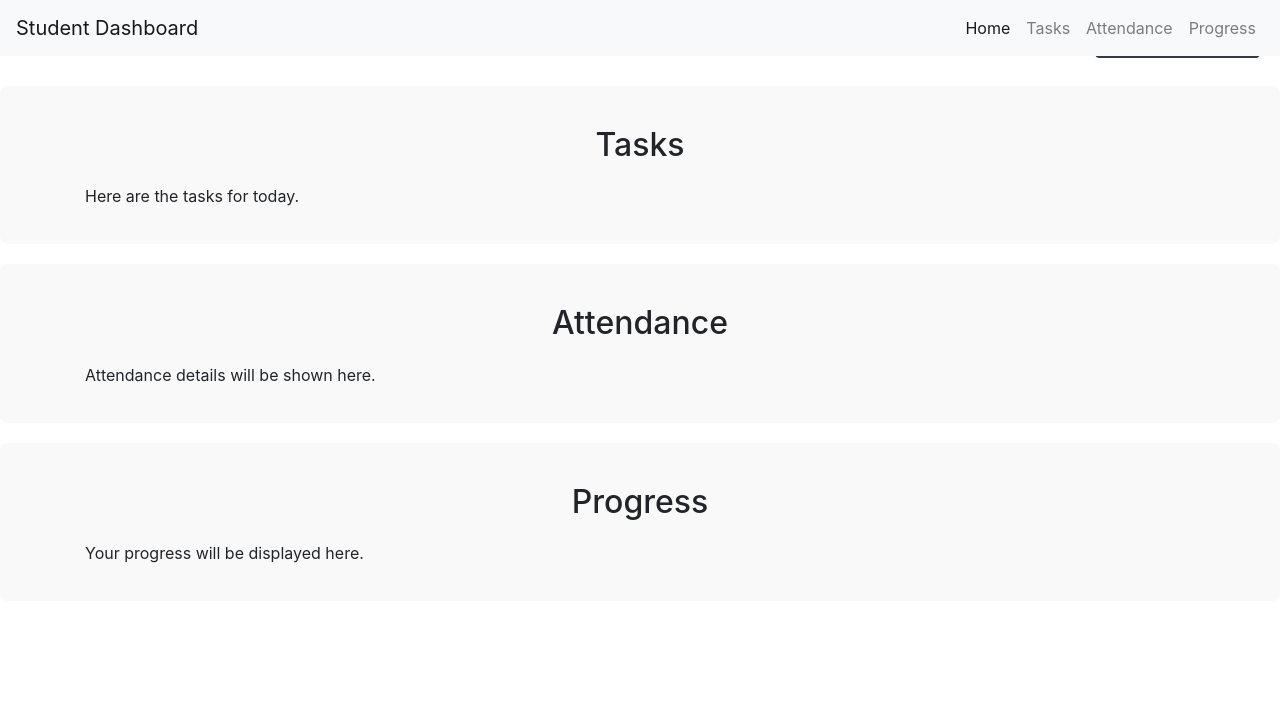
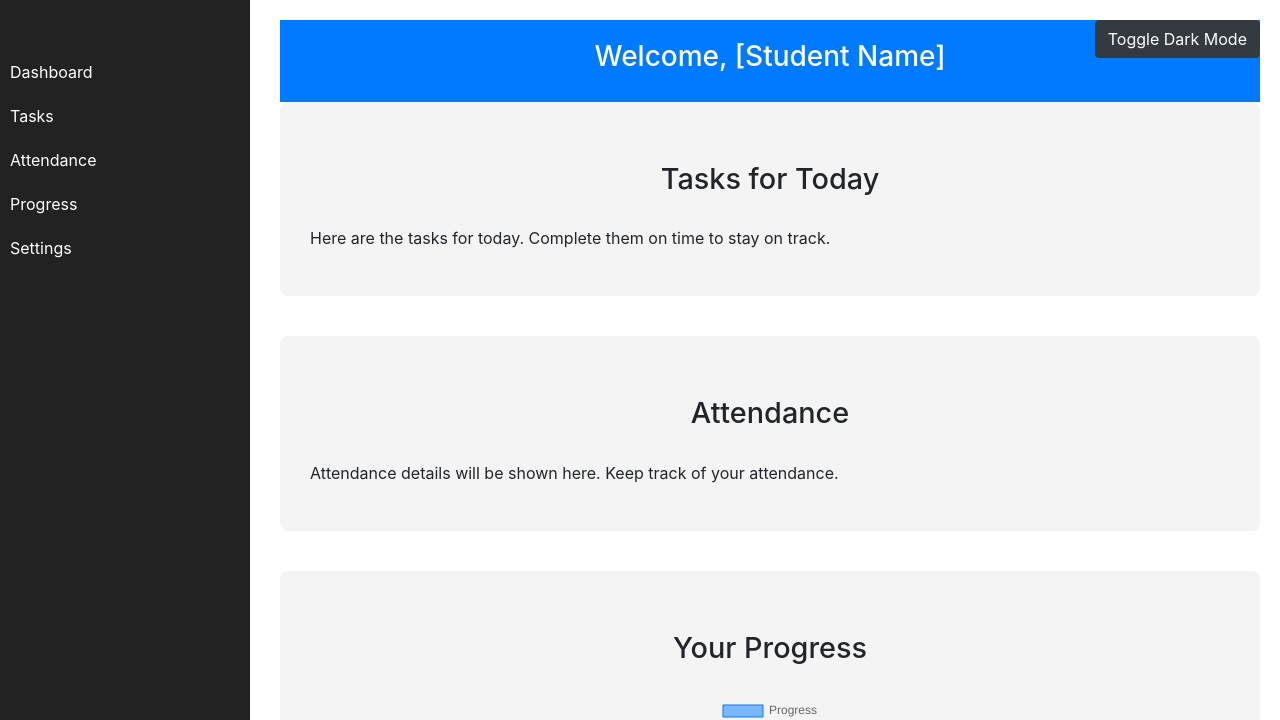
Before and after one commit to Shashank-1-piez/student-dashboard, a plain HTML site: page index.html in a window 1280 px wide. Shown: the top 720 px of the page. Drawn offline with nearby package versions, Linux system fonts and the light colour scheme.

Commit message:
Update index.html

```diff
--- a/index.html
+++ b/index.html
@@ -5,11 +5,14 @@
   <meta name="viewport" content="width=device-width, initial-scale=1.0">
   <title>Student Dashboard</title>
 
-  <!-- AOS CSS -->
+  <!-- AOS CSS (For Scroll Animations) -->
   <link href="https://unpkg.com/aos@2.3.1/dist/aos.css" rel="stylesheet">
 
-  <!-- Bootstrap CSS for layout -->
+  <!-- Bootstrap CSS for Layout -->
   <link rel="stylesheet" href="https://maxcdn.bootstrapcdn.com/bootstrap/4.5.2/css/bootstrap.min.css">
+
+  <!-- Chart.js for Progress Chart -->
+  <script src="https://cdn.jsdelivr.net/npm/chart.js"></script>
 
   <style>
     /* Dark Mode Styles */
@@ -18,29 +21,50 @@
       color: white;
     }
 
-    /* Optional: Add some transitions for smooth color change */
-    body {
-      transition: background-color 0.3s ease, color 0.3s ease;
+    /* Sidebar Styling */
+    .sidebar {
+      height: 100vh;
+      width: 250px;
+      background-color: #222;
+      color: white;
+      position: fixed;
+      top: 0;
+      left: 0;
+      padding-top: 50px;
     }
 
-    .navbar {
-      margin-bottom: 30px;
+    .sidebar a {
+      color: white;
+      padding: 10px;
+      text-decoration: none;
+      display: block;
+    }
+
+    .sidebar a:hover {
+      background-color: #575757;
+    }
+
+    /* Main Content */
+    .content {
+      margin-left: 260px;
+      padding: 20px;
     }
 
     .section-header {
       text-align: center;
-      margin: 20px 0;
+      margin: 30px 0;
     }
 
     .content-section {
-      margin: 20px 0;
-      padding: 20px;
-      background-color: #f9f9f9;
+      margin-bottom: 40px;
+      padding: 30px;
+      background-color: #f4f4f4;
       border-radius: 8px;
     }
 
     .content-section h3 {
-      font-size: 1.5rem;
+      font-size: 1.8rem;
+      margin-bottom: 15px;
     }
 
     .content-section p {
@@ -51,6 +75,28 @@
     .content-section {
       transition: all 0.3s ease;
     }
+
+    .dark-mode .sidebar {
+      background-color: #121212;
+    }
+
+    .dark-mode .content-section {
+      background-color: #333;
+      color: white;
+    }
+
+    .dark-mode .sidebar a:hover {
+      background-color: #444;
+    }
+
+    /* Header Styling */
+    .header {
+      background-color: #007bff;
+      padding: 20px;
+      color: white;
+      text-align: center;
+      font-size: 1.5rem;
+    }
   </style>
 </head>
 <body>
@@ -58,64 +104,52 @@
   <!-- Dark Mode Toggle Button -->
   <button class="btn btn-dark" style="position: fixed; top: 20px; right: 20px;" onclick="toggleDarkMode()">Toggle Dark Mode</button>
 
-  <!-- Navigation Bar -->
-  <nav class="navbar navbar-expand-lg navbar-light bg-light">
-    <a class="navbar-brand" href="#">Student Dashboard</a>
-    <button class="navbar-toggler" type="button" data-toggle="collapse" data-target="#navbarNav" aria-controls="navbarNav" aria-expanded="false" aria-label="Toggle navigation">
-      <span class="navbar-toggler-icon"></span>
-    </button>
-    <div class="collapse navbar-collapse" id="navbarNav">
-      <ul class="navbar-nav ml-auto">
-        <li class="nav-item active">
-          <a class="nav-link" href="#">Home</a>
-        </li>
-        <li class="nav-item">
-          <a class="nav-link" href="#">Tasks</a>
-        </li>
-        <li class="nav-item">
-          <a class="nav-link" href="#">Attendance</a>
-        </li>
-        <li class="nav-item">
-          <a class="nav-link" href="#">Progress</a>
-        </li>
-      </ul>
+  <!-- Sidebar -->
+  <div class="sidebar">
+    <a href="#">Dashboard</a>
+    <a href="#">Tasks</a>
+    <a href="#">Attendance</a>
+    <a href="#">Progress</a>
+    <a href="#">Settings</a>
   </div>
-  </nav>
 
-  <!-- Content Sections with Animations -->
+  <!-- Main Content -->
+  <div class="content">
+    <div class="header">
+      <h3>Welcome, [Student Name]</h3>
+    </div>
+
+    <!-- Tasks Section -->
     <section class="tasks-section content-section" data-aos="fade-up">
-    <div class="container">
       <div class="section-header">
-        <h2>Tasks</h2>
+        <h3>Tasks for Today</h3>
       </div>
-      <p>Here are the tasks for today.</p>
-    </div>
+      <p>Here are the tasks for today. Complete them on time to stay on track.</p>
     </section>
 
+    <!-- Attendance Section -->
     <section class="attendance-section content-section" data-aos="fade-down">
-    <div class="container">
       <div class="section-header">
-        <h2>Attendance</h2>
+        <h3>Attendance</h3>
       </div>
-      <p>Attendance details will be shown here.</p>
-    </div>
+      <p>Attendance details will be shown here. Keep track of your attendance.</p>
     </section>
 
+    <!-- Progress Section with Chart -->
     <section class="progress-section content-section" data-aos="fade-left">
-    <div class="container">
       <div class="section-header">
-        <h2>Progress</h2>
+        <h3>Your Progress</h3>
       </div>
-      <p>Your progress will be displayed here.</p>
+      <canvas id="progressChart"></canvas>
+    </section>
   </div>
-  </section>
 
-  <!-- Bootstrap JS and dependencies (optional) -->
+  <!-- Bootstrap JS and dependencies -->
   <script src="https://code.jquery.com/jquery-3.5.1.slim.min.js"></script>
   <script src="https://cdn.jsdelivr.net/npm/@popperjs/core@2.5.3/dist/umd/popper.min.js"></script>
   <script src="https://maxcdn.bootstrapcdn.com/bootstrap/4.5.2/js/bootstrap.min.js"></script>
 
-  <!-- AOS JS -->
+  <!-- AOS JS for Animations -->
   <script src="https://unpkg.com/aos@2.3.1/dist/aos.js"></script>
   <script>
     // Initialize AOS
@@ -125,6 +159,29 @@
     function toggleDarkMode() {
       document.body.classList.toggle('dark-mode');
     }
+
+    // Chart.js for Progress
+    var ctx = document.getElementById('progressChart').getContext('2d');
+    var progressChart = new Chart(ctx, {
+      type: 'bar',
+      data: {
+        labels: ['Task 1', 'Task 2', 'Task 3', 'Task 4'],
+        datasets: [{
+          label: 'Progress',
+          data: [75, 90, 60, 85], // Example data
+          backgroundColor: 'rgba(0, 123, 255, 0.5)',
+          borderColor: 'rgba(0, 123, 255, 1)',
+          borderWidth: 1
+        }]
+      },
+      options: {
+        scales: {
+          y: {
+            beginAtZero: true
+          }
+        }
+      }
+    });
   </script>
 
 </body>
```
Lines whose indentation alone changed are shown as unchanged.
